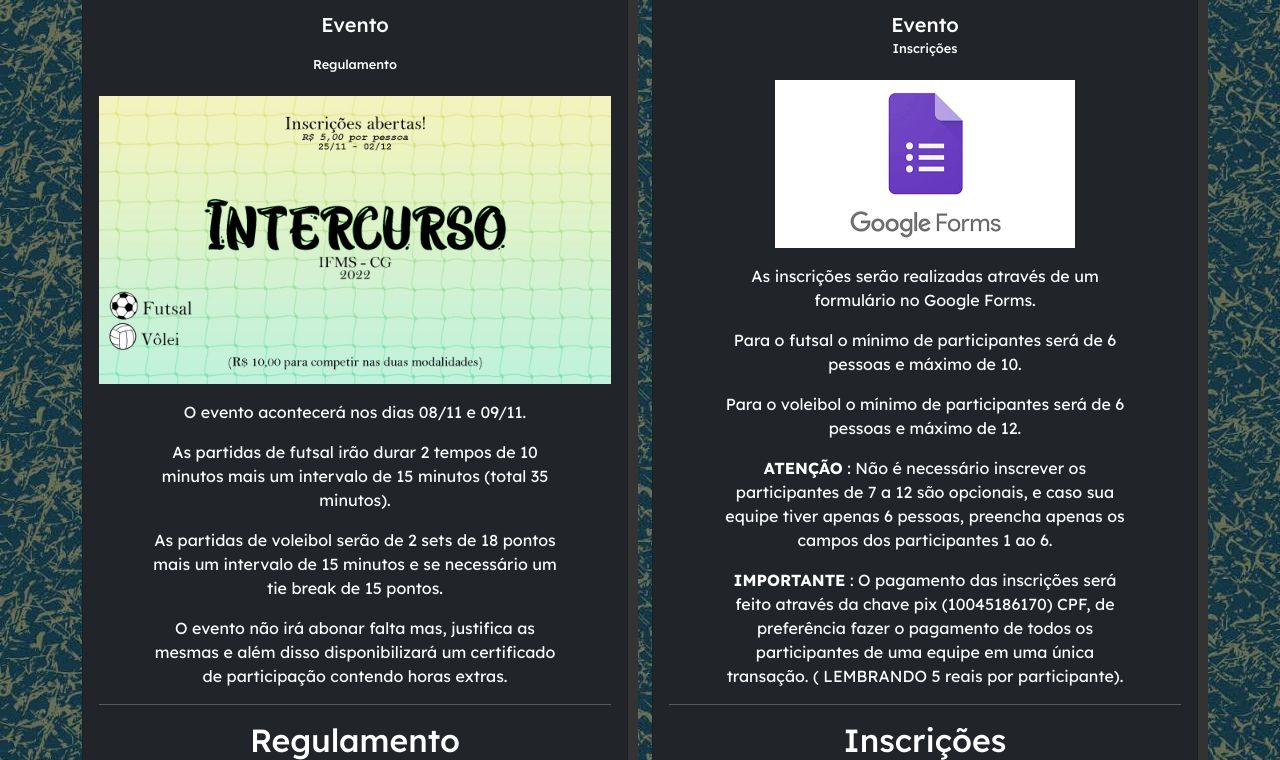
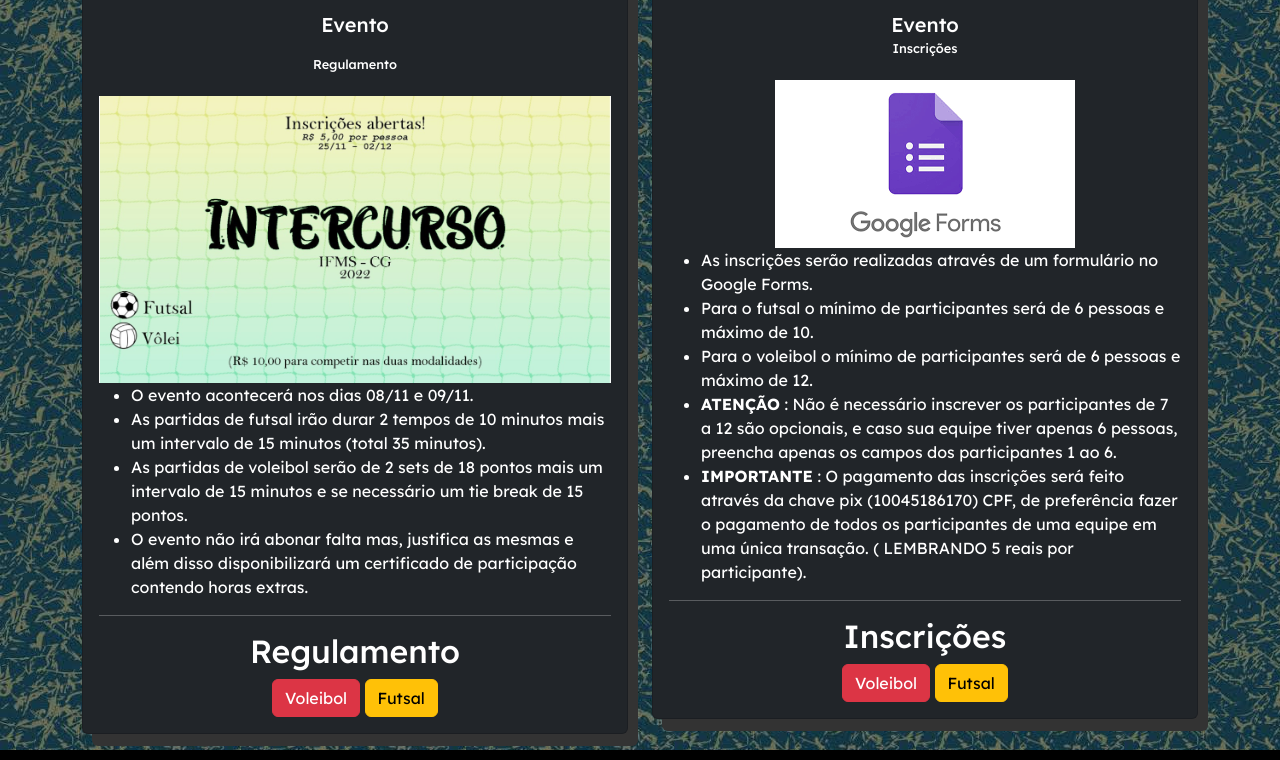
Before and after one commit to SamuelNahas/EDF-FINAL, a plain HTML site: page index.html in a window 1280 px wide. Shown: the part 1018-1778 px from the top of the page. Drawn offline with nearby package versions, Linux system fonts and the light colour scheme.

Commit message:
third commit

```diff
--- a/Css/style.css
+++ b/Css/style.css
@@ -328,6 +328,11 @@ body{
     text-decoration: none;
 }
 
+.ulleft{
+    text-align: left;
+    justify-content: left;
+}
+
 .text_botom {
     margin-top: 5%;
     display: inline-block;
--- a/index.html
+++ b/index.html
@@ -74,12 +74,17 @@
                   <div class="card-body">
                     <h5 class="card-title mb-4">Evento</h5>
                     <h5 class="card-subtitle mb-4">Regulamento</h5>
-                    <img class="img-fluid" src="Img/intercursopropaganda.jpeg" alt="">
-                    <p class="card-text mx-5 mt-3">O evento acontecerá nos dias 08/11 e 09/11.</p>
-                    <p class="card-text mx-5 mt-3">  As partidas de futsal irão durar 2 tempos de 10 minutos mais um intervalo de 15 minutos (total 35 minutos).</p>
-                    <p class="card-text mx-5 mt-3">  As partidas de voleibol serão de 2 sets de 18 pontos mais um intervalo de 15 minutos e se necessário um tie break de 15 pontos.</p>
-                    <p class="card-text mx-5 mt-3">   O evento não irá abonar falta mas, justifica as mesmas e além disso disponibilizará um certificado de participação
-                    contendo horas extras.</p>
+                    <img class="img-fluid" src="Img/teste.png" alt="">
+                    <div class="ulleft">
+                    <ul>
+                        <li>O evento acontecerá nos dias 08/11 e 09/11.</li>
+                        <li>As partidas de futsal irão durar 2 tempos de 10 minutos mais um intervalo de 15 minutos (total 35 minutos).</li>
+                        <li> As partidas de voleibol serão de 2 sets de 18 pontos mais um intervalo de 15 minutos e se necessário um tie break de 15 pontos.</li>
+                        <li> O evento não irá abonar falta mas, justifica as mesmas e além disso disponibilizará um certificado de participação
+                            contendo horas extras.</li>
+                    </ul>
+                </div>
+
                     <hr>
                     <h2>Regulamento</h2>
                     <a href=""> <button type="button" class="btn btn-danger">Voleibol</button> </a>
@@ -94,19 +99,16 @@
                   <div class="card-body">
                     <h5 class="card-title">Evento</h5>
                     <h5 class="card-subtitle mb-4">Inscrições</h5>
-                    <div id="youtube-container">
-                      <div>
-                        <div class="embed-responsive embed-responsive-16by9">
-                          <img src="Img/forms.png" alt="">
-                        </div>
-                      </div>
+                    <img class="img-fluid" src="Img/forms.png" alt="">
+                    <div class="ulleft">
+                        <ul>
+                            <li> As inscrições serão realizadas através de um formulário no Google Forms.</li>
+                            <li> Para o futsal o mínimo de participantes será de 6 pessoas e máximo de 10.</li>
+                            <li> Para o voleibol o mínimo de participantes será de 6 pessoas e máximo de 12. </li>
+                            <li> <b>ATENÇÃO</b> : Não é necessário inscrever os participantes de 7 a 12 são opcionais, e caso sua equipe tiver apenas 6 pessoas, preencha apenas os campos dos participantes 1 ao 6.</li>
+                            <li> <b>IMPORTANTE</b> : O pagamento das inscrições será feito através da chave pix (10045186170) CPF, de preferência fazer o pagamento de todos os participantes de uma equipe em uma única transação. ( LEMBRANDO 5 reais por participante).</li>
+                        </ul>
                     </div>
-                    <p class="card-text mx-5 mt-3"> As inscrições serão realizadas através de um formulário no Google Forms.</p>
-                    <p class="card-text mx-5 mt-3"> Para o futsal o mínimo de participantes será de 6 pessoas e máximo de 10. </p>
-                    <p class="card-text mx-5 mt-3"> Para o voleibol o mínimo de participantes será de 6 pessoas e máximo de 12. </p>
-                    <p class="card-text mx-5 mt-3"> <b>ATENÇÃO</b> : Não é necessário inscrever os participantes de 7 a 12 são opcionais, e caso sua equipe tiver apenas 6 pessoas, preencha apenas os campos dos participantes 1 ao 6. </p>
-                    <p class="card-text mx-5 mt-3"> <b>IMPORTANTE</b> : O pagamento das inscrições será feito através da chave pix (10045186170) CPF, de preferência fazer o pagamento de todos os participantes de uma equipe em uma única transação. ( LEMBRANDO 5 reais por participante).
-                    </p>
                     <hr>
                     <h2>Inscrições</h2>
                    <a href="https://forms.gle/3vcURmjxrgcM72DC9"> <button type="button" class="btn btn-danger">Voleibol</button> </a>
```
Also changed, not shown: Img/propagandared.jpeg (added), Img/teste.png (added).
